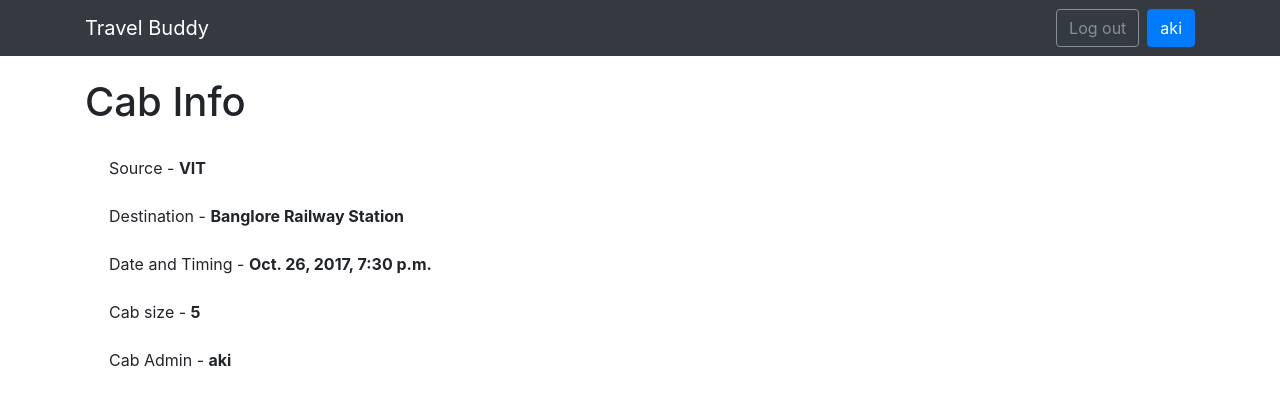
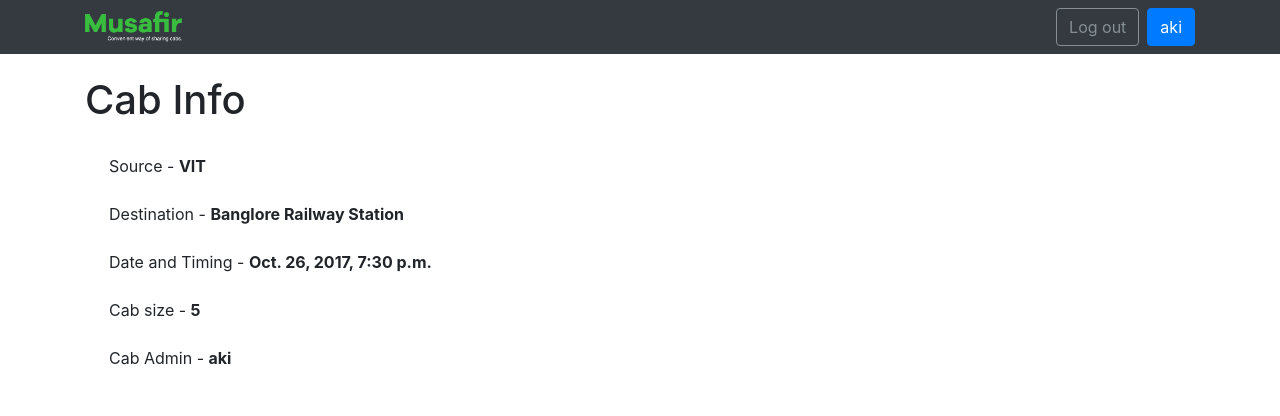
Before and after one commit to charukuls/Musafir, a Django app: page /cab_info/5/ in a window 1280 px wide. Shown: the top 416 px of the page. Run offline with Django 3.2, Linux system fonts and the light colour scheme; a user stored in the database is signed in; data comes from the database, SQL or seed files in the repository; both versions use the stored data as it was after the commit; some libraries are stand-ins or nearby versions.

Commit message:
corrected Logo

```diff
--- a/myproject/static/css/accounts.css
+++ b/myproject/static/css/accounts.css
@@ -3,7 +3,7 @@ body {
 }
 
 .logo a {
-    color: rgba(0,0,0,.9);
+    color: rgba(0, 0, 0, .9);
 }
 
 .logo a:hover,
--- a/myproject/templates/base.html
+++ b/myproject/templates/base.html
@@ -1,21 +1,24 @@
-{% load static %}<!DOCTYPE html>
+{% load static %}
+<!DOCTYPE html>
 <html>
+
 <head>
     <meta charset="utf-8">
     <title>{% block title %}Travel Buddy{% endblock %}</title>
-    <link rel="stylesheet" href="{% static 'css/bootstrap.min.css' %}">
-    {% block stylesheet %}{% endblock %}
+    <link rel="stylesheet" href="{% static 'css/bootstrap.min.css' %}"> {% block stylesheet %}{% endblock %}
 </head>
+
 <body>
 
     <nav class="navbar navbar-expand-lg navbar-dark bg-dark">
         <div class="container">
-        <a class="navbar-brand" href="{% url 'view_cabs' %}">Travel Buddy</a>
+            <a class="navbar-left" href="{% url 'view_cabs' %}"><img style="height: 32px;" src="{% static 'img\logo_Musafir.png' %}"></a>
             <div class="" id="mainMenu">
                 {% if user.is_authenticated %}
                 <form class="form-inline ml-auto">
                     <a href="{% url 'logout' %}" class="btn btn-outline-secondary">Log out</a>
-                  <a href="#" class="btn btn-primary ml-2">{{ user.username }}</a> <!--add user details url-->
+                    <a href="#" class="btn btn-primary ml-2">{{ user.username }}</a>
+                    <!--add user details url-->
                 </form>
                 {% else %}
                 <form class="form-inline ml-auto">
@@ -27,8 +30,8 @@
         </div>
     </nav>
 
-      {% block content %}
-      {% endblock %}
+    {% block content %} {% endblock %}
 
 </body>
+
 </html>
```
Also changed, not shown: myproject/db.sqlite3, myproject/static/img/logo_Musafir.png (added). Lines whose indentation alone changed are shown as unchanged.
